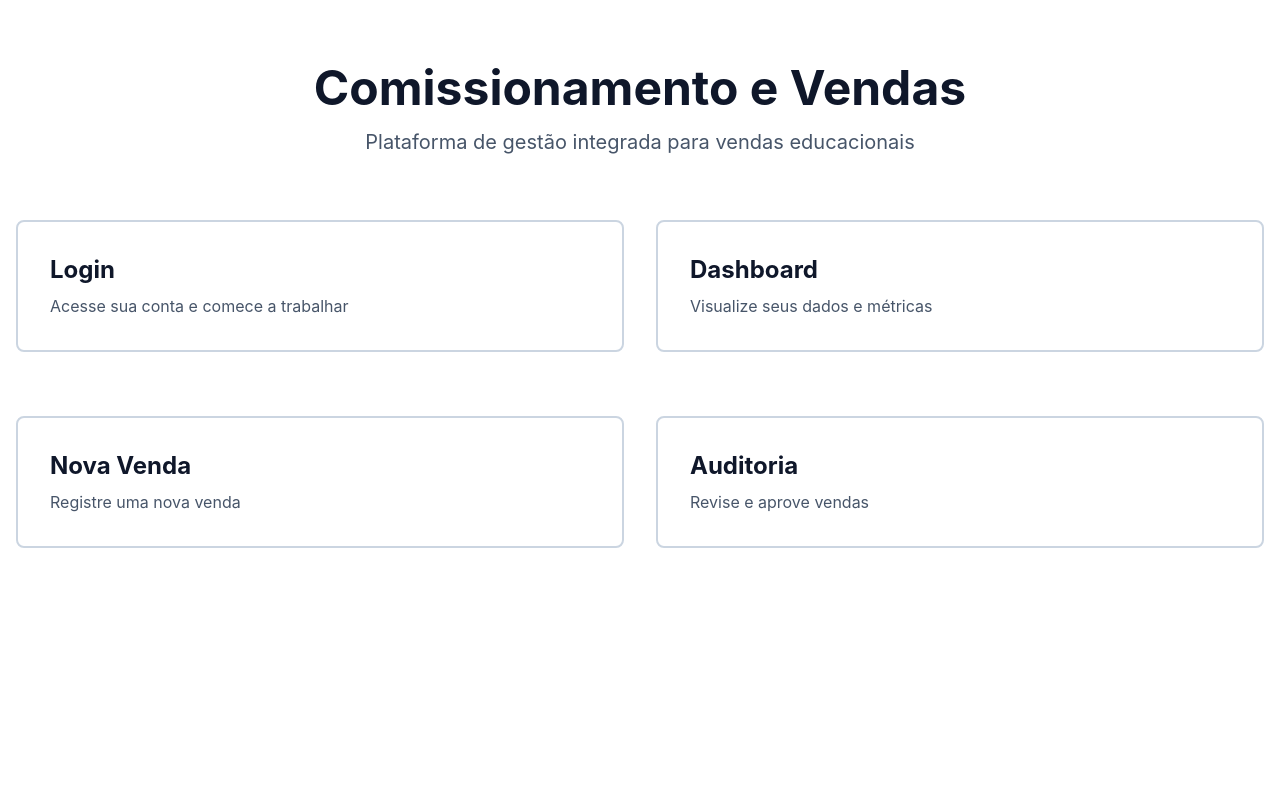
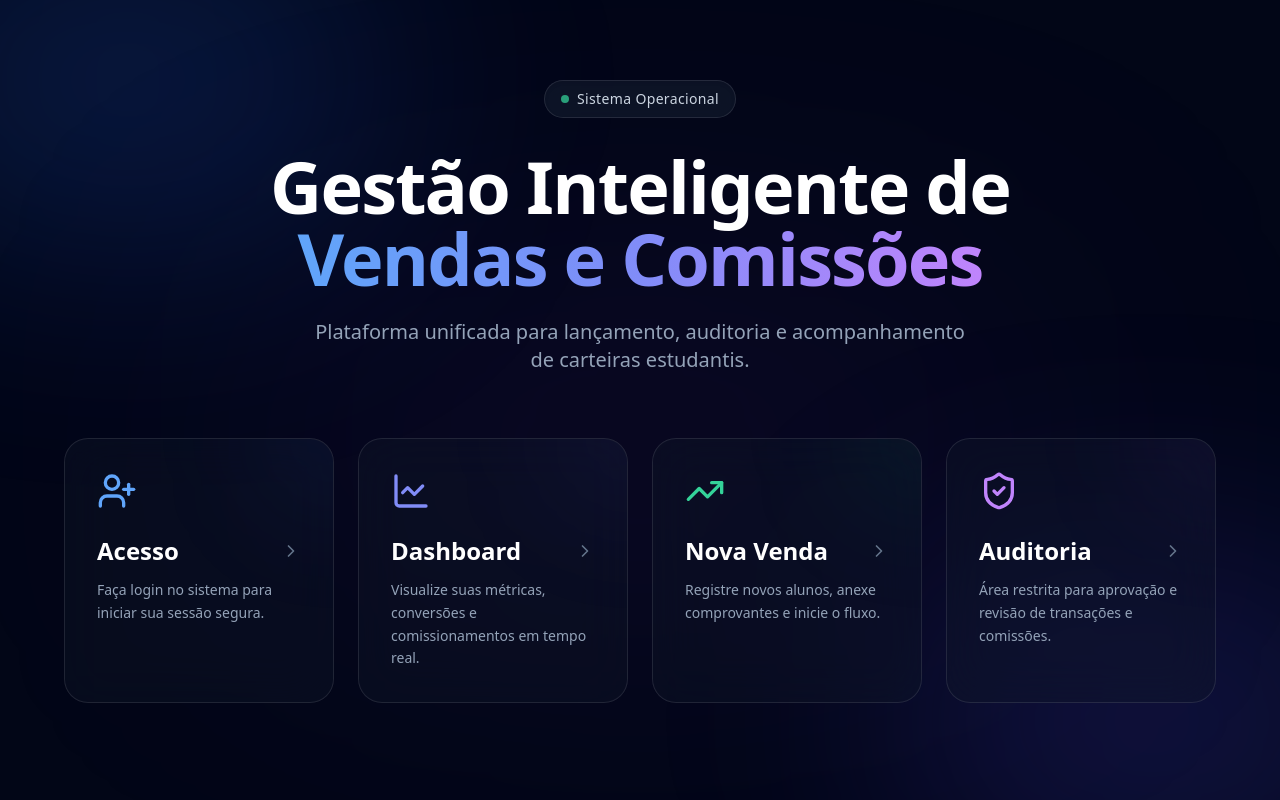
Before and after one commit to afsjr/vendas_e_comiss-es, a Next.js app: page / in a window 1280 px wide. Built offline with nearby package versions, Linux system fonts and the light colour scheme; no server answers.

Commit message:
style: redesign landing page to premium glassmorphism aesthetic

```diff
--- a/src/app/page.tsx
+++ b/src/app/page.tsx
@@ -1,31 +1,88 @@
 import Link from 'next/link';
+import { ShieldCheck, TrendingUp, UserPlus, LineChart, ChevronRight } from 'lucide-react';
 
 export default function Home() {
   return (
-    <div className="container mx-auto px-4 py-16">
-      <header className="text-center mb-16">
-        <h1 className="text-5xl font-bold mb-4">Comissionamento e Vendas</h1>
-        <p className="text-xl text-slate-600 dark:text-slate-400">Plataforma de gestão integrada para vendas educacionais</p>
-      </header>
-      <div className="grid grid-cols-1 md:grid-cols-2 gap-8 mb-16">
-        <Link href="/auth/login" className="block p-8 border-2 border-slate-300 dark:border-slate-600 rounded-lg hover:border-slate-500 transition">
-          <h2 className="text-2xl font-bold mb-2">Login</h2>
-          <p className="text-slate-600 dark:text-slate-400">Acesse sua conta e comece a trabalhar</p>
-        </Link>
-        <Link href="/dashboard" className="block p-8 border-2 border-slate-300 dark:border-slate-600 rounded-lg hover:border-slate-500 transition">
-          <h2 className="text-2xl font-bold mb-2">Dashboard</h2>
-          <p className="text-slate-600 dark:text-slate-400">Visualize seus dados e métricas</p>
-        </Link>
+    <div className="relative min-h-screen bg-slate-950 overflow-hidden font-sans text-slate-200">
+
+      {/* Background Effects */}
+      <div className="absolute inset-0 z-0 overflow-hidden pointer-events-none">
+        <div className="absolute top-[-10%] left-[-10%] w-[40%] h-[40%] rounded-full bg-blue-600/20 blur-[120px]" />
+        <div className="absolute bottom-[-10%] right-[-10%] w-[40%] h-[40%] rounded-full bg-indigo-600/20 blur-[120px]" />
+        <div className="absolute top-[40%] left-[50%] translate-x-[-50%] w-[60%] h-[30%] rounded-full bg-purple-600/10 blur-[150px]" />
       </div>
-      <div className="grid grid-cols-1 md:grid-cols-2 gap-8">
-        <Link href="/vendas/novo" className="block p-8 border-2 border-slate-300 dark:border-slate-600 rounded-lg hover:border-slate-500 transition">
-          <h2 className="text-2xl font-bold mb-2">Nova Venda</h2>
-          <p className="text-slate-600 dark:text-slate-400">Registre uma nova venda</p>
-        </Link>
-        <Link href="/auditoria" className="block p-8 border-2 border-slate-300 dark:border-slate-600 rounded-lg hover:border-slate-500 transition">
-          <h2 className="text-2xl font-bold mb-2">Auditoria</h2>
-          <p className="text-slate-600 dark:text-slate-400">Revise e aprove vendas</p>
-        </Link>
+
+      <div className="relative z-10 container mx-auto px-6 py-20 flex flex-col items-center justify-center min-h-[90vh]">
+
+        {/* Header */}
+        <header className="text-center mb-16 max-w-3xl">
+          <div className="inline-flex items-center gap-2 px-4 py-2 rounded-full bg-slate-900/80 border border-white/10 backdrop-blur-md mb-8 shadow-inner">
+            <span className="w-2 h-2 rounded-full bg-emerald-400 animate-pulse" />
+            <span className="text-sm font-medium text-slate-300 tracking-wide">Sistema Operacional</span>
+          </div>
+          <h1 className="text-5xl md:text-7xl font-extrabold mb-6 tracking-tight leading-tight text-white">
+            Gestão Inteligente de <br/>
+            <span className="bg-clip-text text-transparent bg-gradient-to-r from-blue-400 via-indigo-400 to-purple-400">
+              Vendas e Comissões
+            </span>
+          </h1>
+          <p className="text-lg md:text-xl text-slate-400 font-medium max-w-2xl mx-auto">
+            Plataforma unificada para lançamento, auditoria e acompanhamento de carteiras estudantis.
+          </p>
+        </header>
+
+        {/* Cards Grid */}
+        <div className="grid grid-cols-1 md:grid-cols-2 lg:grid-cols-4 gap-6 w-full max-w-6xl">
+
+          <Link href="/auth/login" className="group relative bg-slate-900/40 hover:bg-slate-800/60 backdrop-blur-xl border border-white/10 hover:border-blue-500/50 rounded-3xl p-8 transition-all duration-300 hover:-translate-y-2 hover:shadow-[0_20px_40px_-15px_rgba(59,130,246,0.3)] overflow-hidden">
+            <div className="absolute top-0 right-0 w-32 h-32 bg-blue-500/10 rounded-full blur-3xl -mr-16 -mt-16 transition-transform duration-500 group-hover:scale-150" />
+            <UserPlus className="w-10 h-10 text-blue-400 mb-6 relative z-10" />
+            <h2 className="text-2xl font-bold mb-3 text-white flex items-center justify-between relative z-10">
+              Acesso
+              <ChevronRight className="w-5 h-5 text-slate-500 group-hover:text-blue-400 group-hover:translate-x-1 transition-all" />
+            </h2>
+            <p className="text-slate-400 text-sm leading-relaxed relative z-10">
+              Faça login no sistema para iniciar sua sessão segura.
+            </p>
+          </Link>
+
+          <Link href="/dashboard" className="group relative bg-slate-900/40 hover:bg-slate-800/60 backdrop-blur-xl border border-white/10 hover:border-indigo-500/50 rounded-3xl p-8 transition-all duration-300 hover:-translate-y-2 hover:shadow-[0_20px_40px_-15px_rgba(99,102,241,0.3)] overflow-hidden">
+            <div className="absolute top-0 right-0 w-32 h-32 bg-indigo-500/10 rounded-full blur-3xl -mr-16 -mt-16 transition-transform duration-500 group-hover:scale-150" />
+            <LineChart className="w-10 h-10 text-indigo-400 mb-6 relative z-10" />
+            <h2 className="text-2xl font-bold mb-3 text-white flex items-center justify-between relative z-10">
+              Dashboard
+              <ChevronRight className="w-5 h-5 text-slate-500 group-hover:text-indigo-400 group-hover:translate-x-1 transition-all" />
+            </h2>
+            <p className="text-slate-400 text-sm leading-relaxed relative z-10">
+              Visualize suas métricas, conversões e comissionamentos em tempo real.
+            </p>
+          </Link>
+
+          <Link href="/vendas/novo" className="group relative bg-slate-900/40 hover:bg-slate-800/60 backdrop-blur-xl border border-white/10 hover:border-emerald-500/50 rounded-3xl p-8 transition-all duration-300 hover:-translate-y-2 hover:shadow-[0_20px_40px_-15px_rgba(16,185,129,0.3)] overflow-hidden">
+            <div className="absolute top-0 right-0 w-32 h-32 bg-emerald-500/10 rounded-full blur-3xl -mr-16 -mt-16 transition-transform duration-500 group-hover:scale-150" />
+            <TrendingUp className="w-10 h-10 text-emerald-400 mb-6 relative z-10" />
+            <h2 className="text-2xl font-bold mb-3 text-white flex items-center justify-between relative z-10">
+              Nova Venda
+              <ChevronRight className="w-5 h-5 text-slate-500 group-hover:text-emerald-400 group-hover:translate-x-1 transition-all" />
+            </h2>
+            <p className="text-slate-400 text-sm leading-relaxed relative z-10">
+              Registre novos alunos, anexe comprovantes e inicie o fluxo.
+            </p>
+          </Link>
+
+          <Link href="/auditoria" className="group relative bg-slate-900/40 hover:bg-slate-800/60 backdrop-blur-xl border border-white/10 hover:border-purple-500/50 rounded-3xl p-8 transition-all duration-300 hover:-translate-y-2 hover:shadow-[0_20px_40px_-15px_rgba(168,85,247,0.3)] overflow-hidden">
+            <div className="absolute top-0 right-0 w-32 h-32 bg-purple-500/10 rounded-full blur-3xl -mr-16 -mt-16 transition-transform duration-500 group-hover:scale-150" />
+            <ShieldCheck className="w-10 h-10 text-purple-400 mb-6 relative z-10" />
+            <h2 className="text-2xl font-bold mb-3 text-white flex items-center justify-between relative z-10">
+              Auditoria
+              <ChevronRight className="w-5 h-5 text-slate-500 group-hover:text-purple-400 group-hover:translate-x-1 transition-all" />
+            </h2>
+            <p className="text-slate-400 text-sm leading-relaxed relative z-10">
+              Área restrita para aprovação e revisão de transações e comissões.
+            </p>
+          </Link>
+
+        </div>
       </div>
     </div>
   );
```
